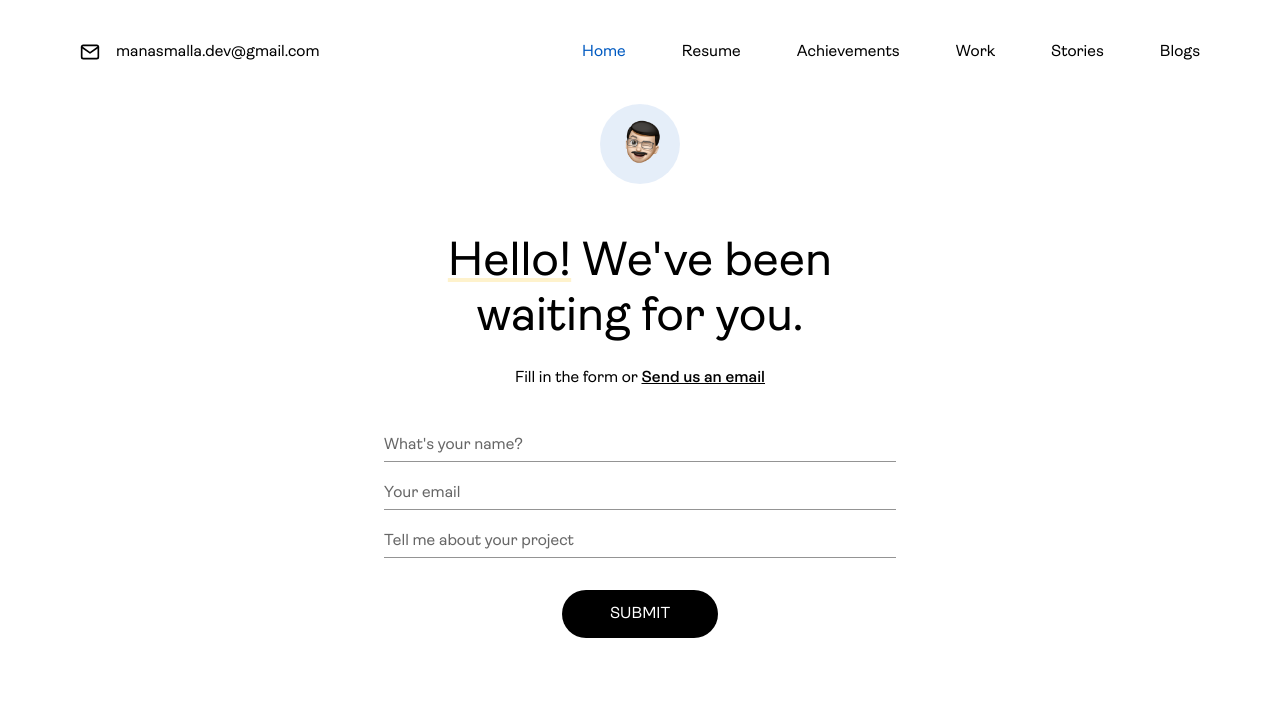
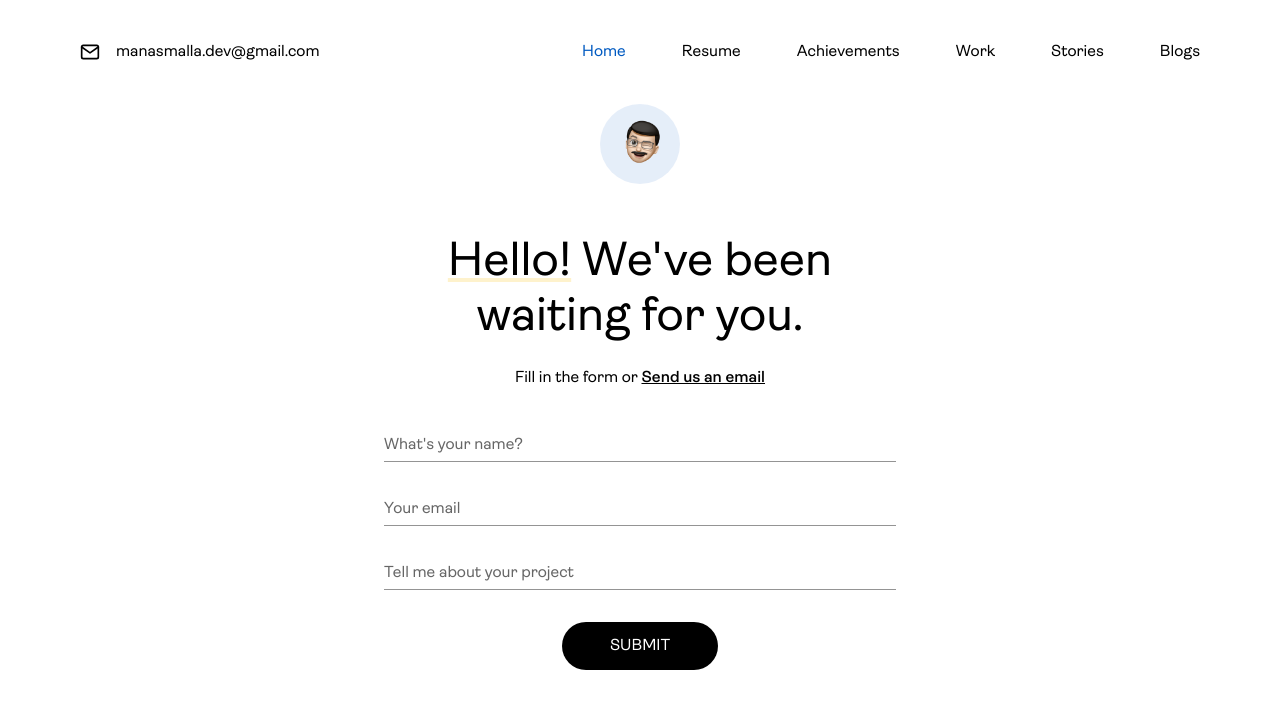
Before and after one commit to ManasMalla/manasmalla.github.io, a Next.js app: page /contact in a window 1280 px wide. Shown: the top 708 px of the page. Built offline with nearby package versions, Linux system fonts and the light colour scheme.

Commit message:
fix spacing
Signed-off-by: Manas Malla <manasmalla.dev@gmail.com>

```diff
--- a/src/pages/contact/index.tsx
+++ b/src/pages/contact/index.tsx
@@ -40,22 +40,21 @@ export default function Contact() {
           id="standard-basic"
           label="What's your name?"
           variant="standard"
-          className="w-full my-2"
-          sx={{ fontFamily: "Ambit", margin: "0 0.5rem" }}
+          className="w-full"
         />
+        <div className="h-4" />
         <TextField
           id="standard-basic"
           label="Your email"
           variant="standard"
-          className="w-full my-2"
-          sx={{ fontFamily: "Ambit", margin: "0 1.5rem" }}
+          className="w-full"
         />
+        <div className="h-4" />
         <TextField
           id="standard-basic"
           label="Tell me about your project"
           variant="standard"
-          className="w-full my-2"
-          sx={{ fontFamily: "Ambit", margin: "0 0.5rem" }}
+          className="w-full"
         />
       </ThemeProvider>
       <button
```
